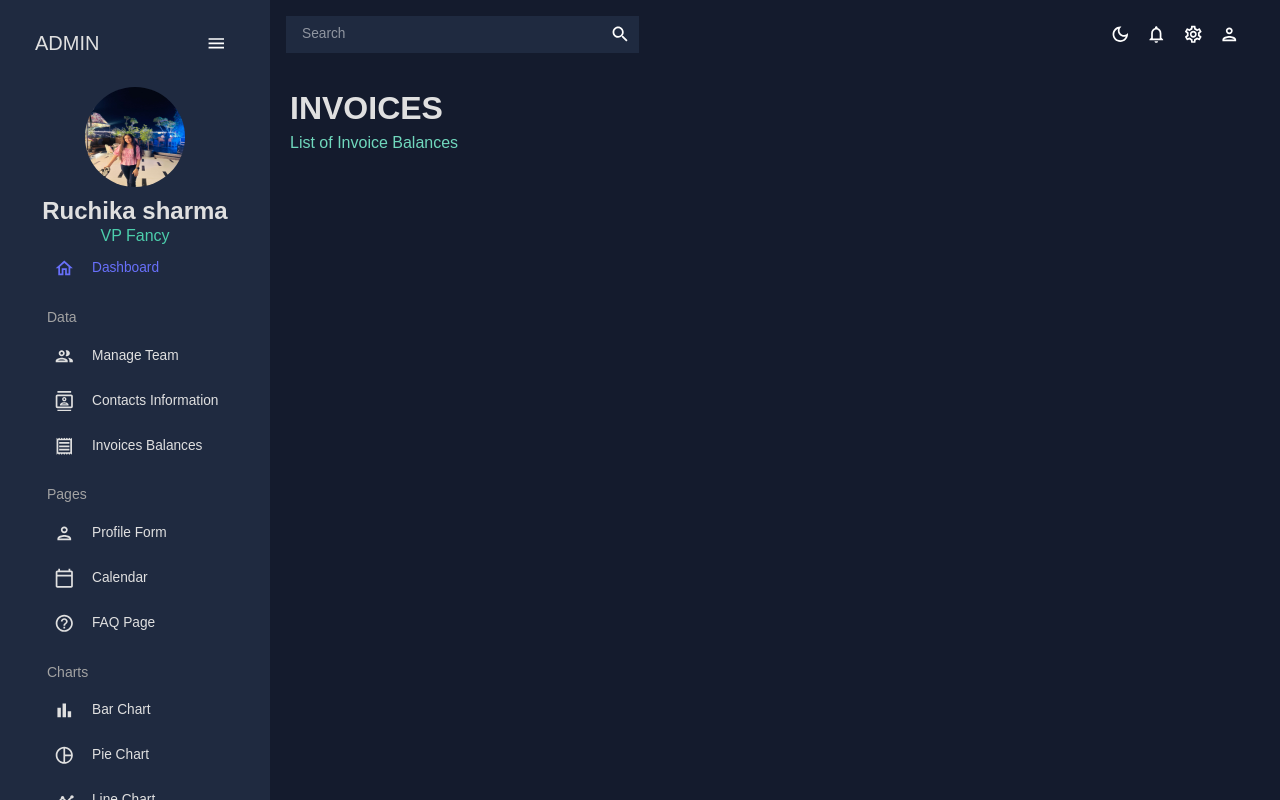
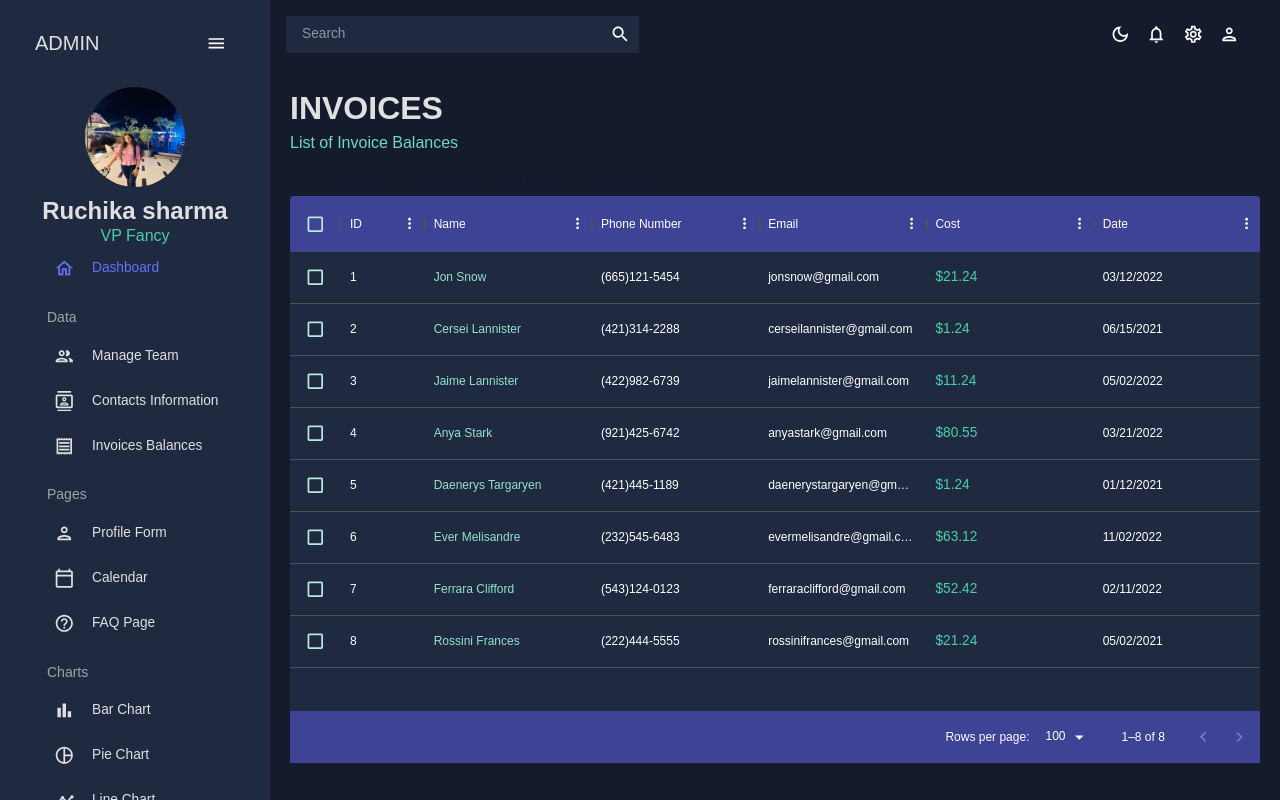
Before and after one commit to ruchik02/admin-dashboard, a React (Create React App) app in the folder admin-dash/: page /invoices in a window 1280 px wide. Built offline with nearby package versions, Linux system fonts and the light colour scheme.

Commit message:
team , contact and invoices section done

```diff
--- a/admin-dash/src/screens/contacts/index.jsx
+++ b/admin-dash/src/screens/contacts/index.jsx
@@ -50,8 +50,15 @@ const Contacts = () => {
     },
   ];
   return (
+    <Box m="20px">
+      {/* Header */}
+      <Headers
+        title="CONTACTS"
+        subtitle="List of Contacts for Future Reference"
+      />
       <Box
-      m="20px"
+        m="20px 0 0 0"
+        height="75vh"
         sx={{
           "& .MuiDataGrid-root": {
             border: "none",
@@ -87,12 +94,6 @@ const Contacts = () => {
           },
         }}
       >
-      {/* Header */}
-      <Headers
-        title="CONTACTS"
-        subtitle="List of Contacts for Future Reference"
-      />
-      <Box m="40px 0 0 0"></Box>
         <DataGrid
           checkboxSelection
           rows={mockDataContacts}
@@ -102,6 +103,7 @@ const Contacts = () => {
           }}
         />
       </Box>
+    </Box>
   );
 };
 
--- a/admin-dash/src/screens/invoices/index.jsx
+++ b/admin-dash/src/screens/invoices/index.jsx
@@ -1,12 +1,95 @@
 import React from "react";
-import { Box } from "@mui/material";
+import { Box, useTheme, Typography } from "@mui/material";
 import Headers from "../../components/Headers";
+import { DataGrid, GridToolbar } from "@mui/x-data-grid";
+import { tokens } from "../../theme";
+import { mockDataInvoices } from "../../data/mockData";
+
 const Invoice = () => {
+  const theme = useTheme();
+  const colors = tokens(theme.palette.mode);
+  const columns = [
+    { field: "id", headerName: "ID", flex: 0.5 },
+    {
+      field: "name",
+      headerName: "Name",
+      flex: 1,
+      cellClassName: "name-column--cell",
+    },
+    {
+      field: "phone",
+      headerName: "Phone Number",
+      flex: 1,
+    },
+    {
+      field: "email",
+      headerName: "Email",
+      flex: 1,
+    },
+    {
+      field: "cost",
+      headerName: "Cost",
+      flex: 1,
+      renderCell: (params) => (
+        <Typography color={colors.greenAccent[500]}>
+          ${params.row.cost}
+        </Typography>
+      ),
+    },
+    {
+      field: "date",
+      headerName: "Date",
+      flex: 1,
+    },
+  ];
   return (
-    <Box m="20px">
+    <Box
+      m="20px"
+      sx={{
+        "& .css-1xn3edc": {
+          marginBottom: 0,
+        },
+      }}
+    >
       {/* Header */}
-      <Box display="flex" justifyContent="space-between" alignItems="center">
-        <Headers title="INVOICES" subtitle="List of Invoice Balances" />
+      <Headers title="INVOICES" subtitle="List of Invoice Balances" />
+      <Box
+        m="10px 0 0 0"
+        height="75vh"
+        sx={{
+          "& .MuiDataGrid-root": {
+            border: "none",
+          },
+          "& .MuiDataGrid-cell": {
+            borderBottom: "none",
+          },
+          "& .name-column--cell": {
+            color: colors.greenAccent[300],
+          },
+          "& .MuiDataGrid-columnHeaders": {
+            backgroundColor: colors.blueAccent[700],
+            borderBottom: "none",
+          },
+          "& .MuiDataGrid-virtualScroller": {
+            backgroundColor: colors.primary[400],
+          },
+          "& .MuiDataGrid-footerContainer": {
+            borderTop: "none",
+            backgroundColor: colors.blueAccent[700],
+          },
+          "& .MuiCheckbox-root": {
+            color: `${colors.greenAccent[200]} !important`,
+          },
+        }}
+      >
+        <DataGrid
+          checkboxSelection
+          rows={mockDataInvoices}
+          columns={columns}
+          slots={{
+            toolbar: GridToolbar,
+          }}
+        />
       </Box>
     </Box>
   );
--- a/admin-dash/src/screens/team/index.jsx
+++ b/admin-dash/src/screens/team/index.jsx
@@ -48,7 +48,6 @@ const Team = () => {
             display="flex"
             justifyContent="center"
             padding="5px"
-
             backgroundColor={
               access === "admin"
                 ? colors.greenAccent[600]
@@ -70,8 +69,12 @@ const Team = () => {
     },
   ];
   return (
+    <Box m="20px">
+      {/* Header */}
+      <Headers title="TEAM" subtitle="Managing the Team Members" />
       <Box
-      m="20px"
+        m="20px 0 0 0"
+        height="75vh"
         sx={{
           "& .MuiDataGrid-root": {
             border: "none",
@@ -104,11 +107,8 @@ const Team = () => {
           },
         }}
       >
-        <Headers title="TEAM" subtitle="Managing the Team Members" />
-      {/* Header */}
-      <Box m="40px 0 0 0">
+        <DataGrid checkboxSelection rows={mockDataTeam} columns={columns} />
       </Box>
-      <DataGrid checkboxSelection rows={mockDataTeam} columns={columns} />
     </Box>
   );
 };
```
Lines whose indentation alone changed are shown as unchanged.
